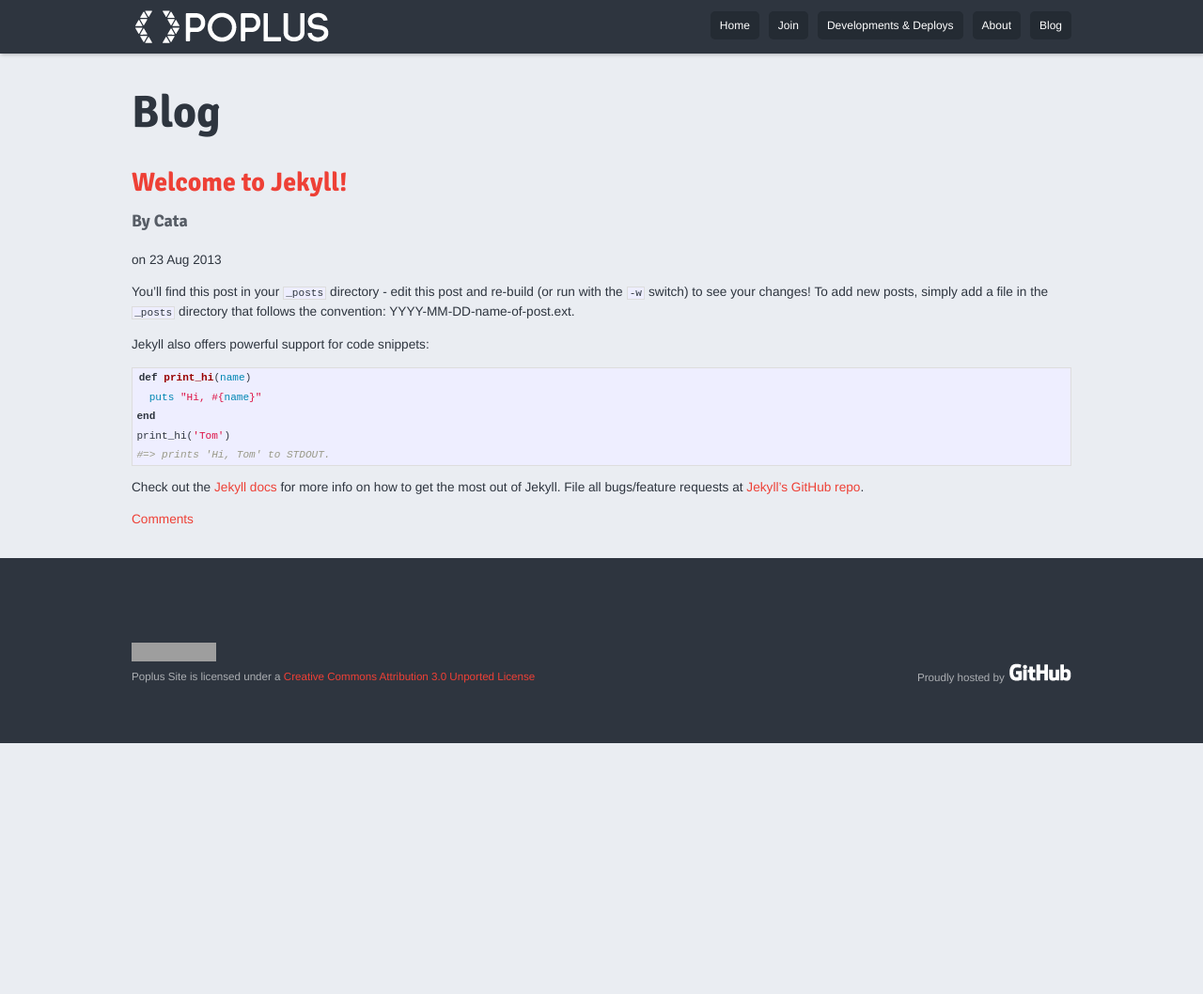
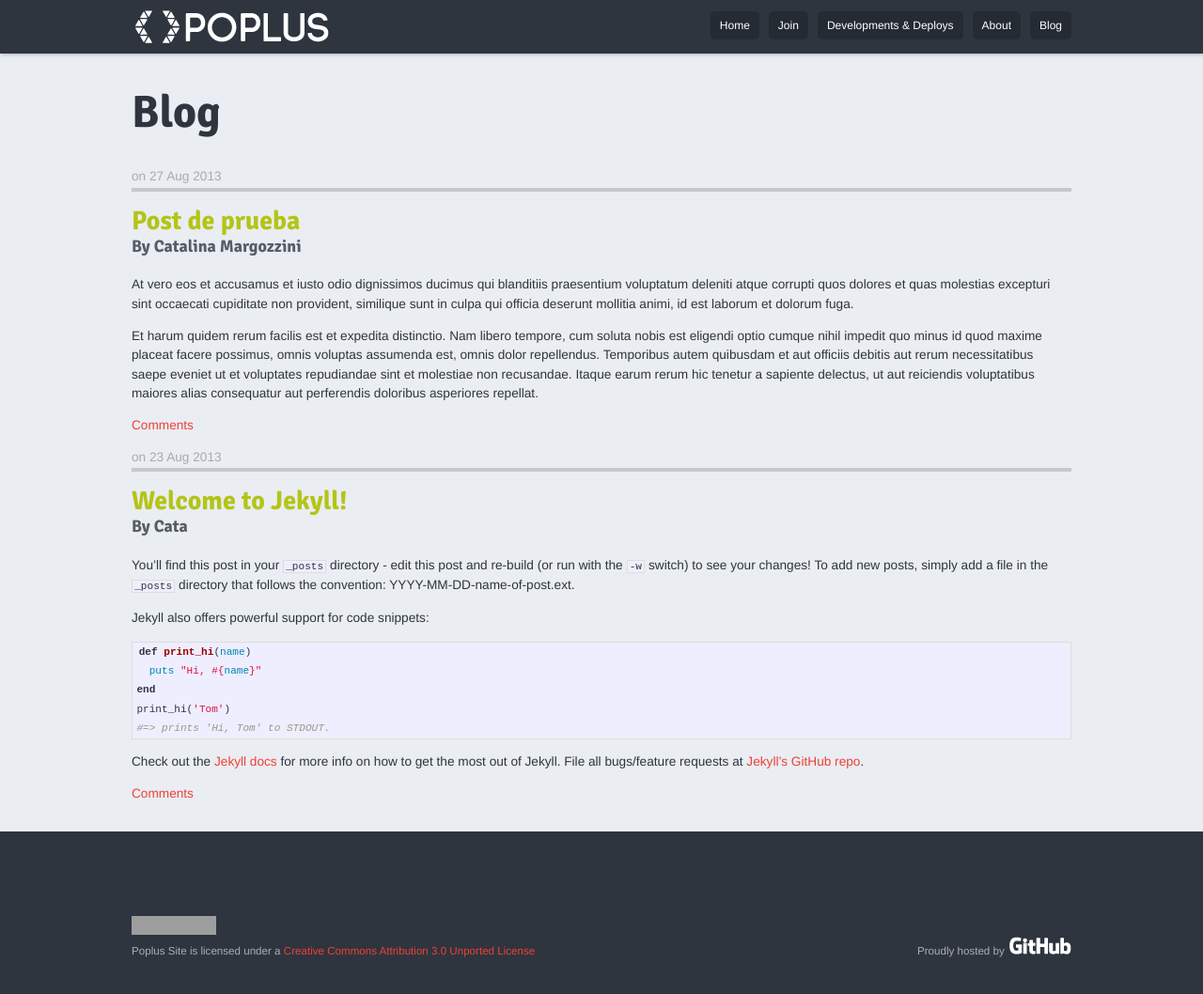
Before and after one commit to poplus/home-poplus, a Jekyll site: the page built from blog.html, in a window 1280 px wide and 1082 px high. Shown: the top 1058 px of the window at 94% size. Built offline with Jekyll 4.4.1, drawn with Linux system fonts in a browser that asks for light colours; nearby versions of some CDN libraries; Markdown is read by kramdown in place of the engine named in the settings; comment, search, counter and statistics services are not loaded; grey boxes are pictures that could not be loaded.

Commit message:
Some style for the blog.

```diff
--- /dev/null
+++ b/_posts/2013-08-27-prueba.md
@@ -0,0 +1,11 @@
+---
+layout: post
+title:  "Post de prueba"
+author: Catalina Margozzini
+date: 27-08-2013
+categories: post
+---
+
+At vero eos et accusamus et iusto odio dignissimos ducimus qui blanditiis praesentium voluptatum deleniti atque corrupti quos dolores et quas molestias excepturi sint occaecati cupiditate non provident, similique sunt in culpa qui officia deserunt mollitia animi, id est laborum et dolorum fuga.
+
+Et harum quidem rerum facilis est et expedita distinctio. Nam libero tempore, cum soluta nobis est eligendi optio cumque nihil impedit quo minus id quod maxime placeat facere possimus, omnis voluptas assumenda est, omnis dolor repellendus. Temporibus autem quibusdam et aut officiis debitis aut rerum necessitatibus saepe eveniet ut et voluptates repudiandae sint et molestiae non recusandae. Itaque earum rerum hic tenetur a sapiente delectus, ut aut reiciendis voluptatibus maiores alias consequatur aut perferendis doloribus asperiores repellat.
--- a/blog.html
+++ b/blog.html
@@ -8,10 +8,11 @@
   <ul class="post">
   			{% for post in site.categories.post %}
 			    	<div>
+              <p class="meta">on {{ post.date | date_to_string }}</p>
 	    				<h2><a href="{{ post.url }}">{{ post.title }}</a></h2>
-			    		<p class="meta"><h4>By {{ post.author }}</h4>on {{ post.date | date_to_string }}</p>
+			    		<h4>By {{ post.author }}</h4>
 			    		{{ post.content }}
-			    		<a href="{{ site.url}}{{ post.url }}/#disqus_thread"> Comments</a>
+			    		<a href="{{ site.url}}{{ post.url }}#disqus_thread"> Comments</a>
 					</div>
 			{% endfor %}
   </ul>
```
Also changed, not shown: _layouts/components.html (+5 -3 lines), css/main.css.
